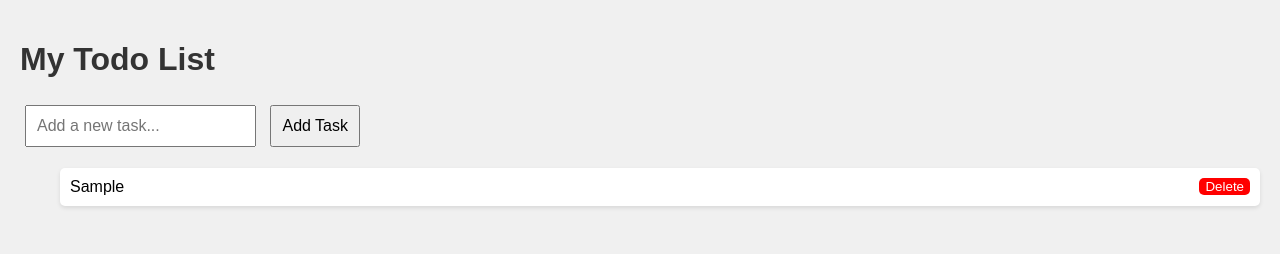
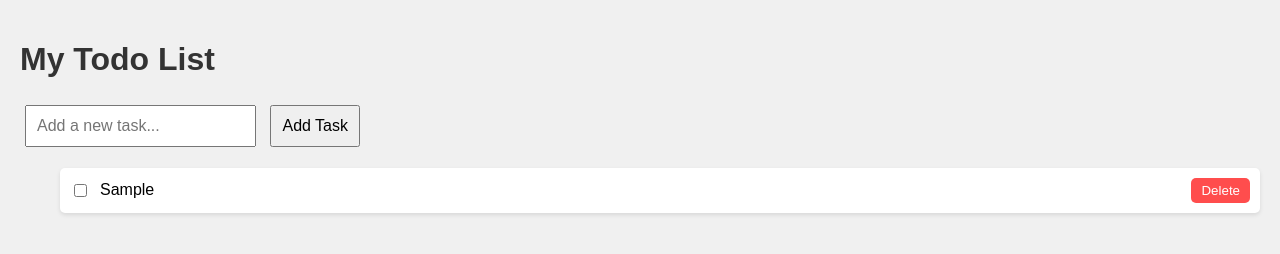
Before and after one commit to libinggen/html-css-js, a plain HTML site: page src/index.html in a window 1280 px wide. Both pictures are taken after typing "Sample" into the empty fields and a click on the button "Add Task". Drawn offline with Linux system fonts and the light colour scheme.

Commit message:
check box

```diff
--- a/src/script.js
+++ b/src/script.js
@@ -1,39 +1,50 @@
-document.addEventListener("DOMContentLoaded", function() {
-    const addButton = document.getElementById('addTaskBtn');
-    const inputField = document.getElementById('taskInput');
-    const tasksList = document.getElementById('tasksList');
+document.addEventListener("DOMContentLoaded", function () {
+  const addButton = document.getElementById("addTaskBtn");
+  const inputField = document.getElementById("taskInput");
+  const tasksList = document.getElementById("tasksList");
 
-    // Function to add a task
   function addTask() {
     const taskText = inputField.value.trim();
-        if (taskText !== '') {
-            const li = document.createElement('li');
-            li.className = 'task-item';
+    if (taskText !== "") {
+      const li = document.createElement("li");
+      li.className = "task-item";
 
-            const span = document.createElement('span');
-            span.textContent = taskText;
-            span.className = 'task-text';
+      const checkbox = document.createElement("input");
+      checkbox.type = "checkbox";
+      checkbox.className = "task-checkbox";
 
-            const deleteBtn = document.createElement('button');
-            deleteBtn.textContent = 'Delete';
-            deleteBtn.className = 'delete-btn';
-            deleteBtn.onclick = function() {
+      const label = document.createElement("label");
+      label.textContent = taskText;
+      label.className = "task-label";
+
+      const deleteBtn = document.createElement("button");
+      deleteBtn.textContent = "Delete";
+      deleteBtn.className = "delete-btn";
+      deleteBtn.onclick = function () {
         tasksList.removeChild(li);
       };
 
-            li.appendChild(span);
+      checkbox.addEventListener("change", function () {
+        if (this.checked) {
+          label.classList.add("completed");
+        } else {
+          label.classList.remove("completed");
+        }
+      });
+
+      li.appendChild(checkbox);
+      li.appendChild(label);
       li.appendChild(deleteBtn);
       tasksList.appendChild(li);
 
-            inputField.value = ''; // Clear input field
+      inputField.value = ""; // Clear input field
     }
   }
 
-    addButton.addEventListener('click', addTask);
+  addButton.addEventListener("click", addTask);
 
-    // Allow pressing Enter to add a task
-    inputField.addEventListener('keypress', function(e) {
-        if (e.key === 'Enter') {
+  inputField.addEventListener("keypress", function (e) {
+    if (e.key === "Enter") {
       addTask();
     }
   });
--- a/src/style.css
+++ b/src/style.css
@@ -1,47 +1,51 @@
 body {
-    font-family: Arial, sans-serif;
-    background-color: #f0f0f0;
-    margin: 0;
-    padding: 20px;
+  font-family: Arial, sans-serif;
+  background-color: #f0f0f0;
+  margin: 0;
+  padding: 20px;
 }
 
 h1 {
-    color: #333;
+  color: #333;
 }
 
-#taskInput, #addTaskBtn {
-    padding: 10px;
-    margin: 5px;
-    font-size: 16px;
-}
-
+#taskInput,
 #addTaskBtn {
-    cursor: pointer;
-}
-
-li {
-    margin: 5px 0;
-    list-style-type: none;
+  padding: 10px;
+  margin: 5px;
+  font-size: 16px;
 }
 
 .task-item {
-    background-color: #fff;
-    padding: 10px;
-    border-radius: 5px;
-    box-shadow: 0 2px 4px rgba(0,0,0,0.1);
-    display: flex;
-    justify-content: space-between;
-    align-items: center;
+  list-style-type: none;
+  margin: 5px 0;
+  display: flex;
+  align-items: center;
+  background-color: #fff;
+  padding: 10px;
+  border-radius: 5px;
+  box-shadow: 0 2px 4px rgba(0, 0, 0, 0.1);
 }
 
-.task-text {
-    margin: 0;
+.task-label {
+  margin-left: 10px;
+}
+
+.completed {
+  text-decoration: line-through;
+  color: #aaa;
 }
 
 .delete-btn {
-    background-color: red;
-    color: white;
-    border: none;
-    border-radius: 5px;
-    padding: 5px 10
+  margin-left: auto; /* Pushes the button to the far right of the list item */
+  padding: 5px 10px;
+  background-color: #ff4d4d;
+  color: white;
+  border: none;
+  border-radius: 5px;
+  cursor: pointer;
 }
+
+.delete-btn:hover {
+  background-color: #ff1a1a;
+}
```
Lines whose indentation alone changed are shown as unchanged.
